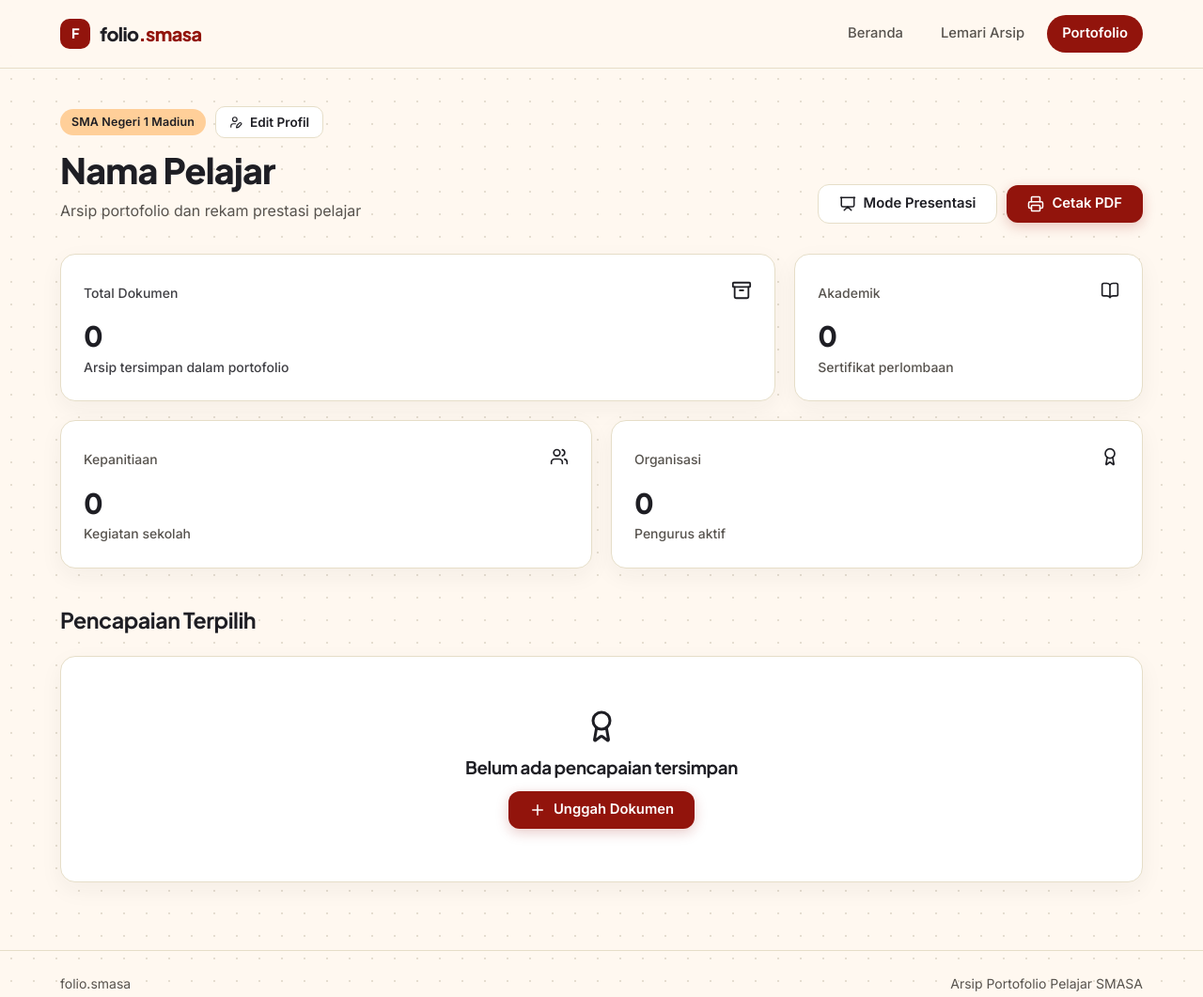
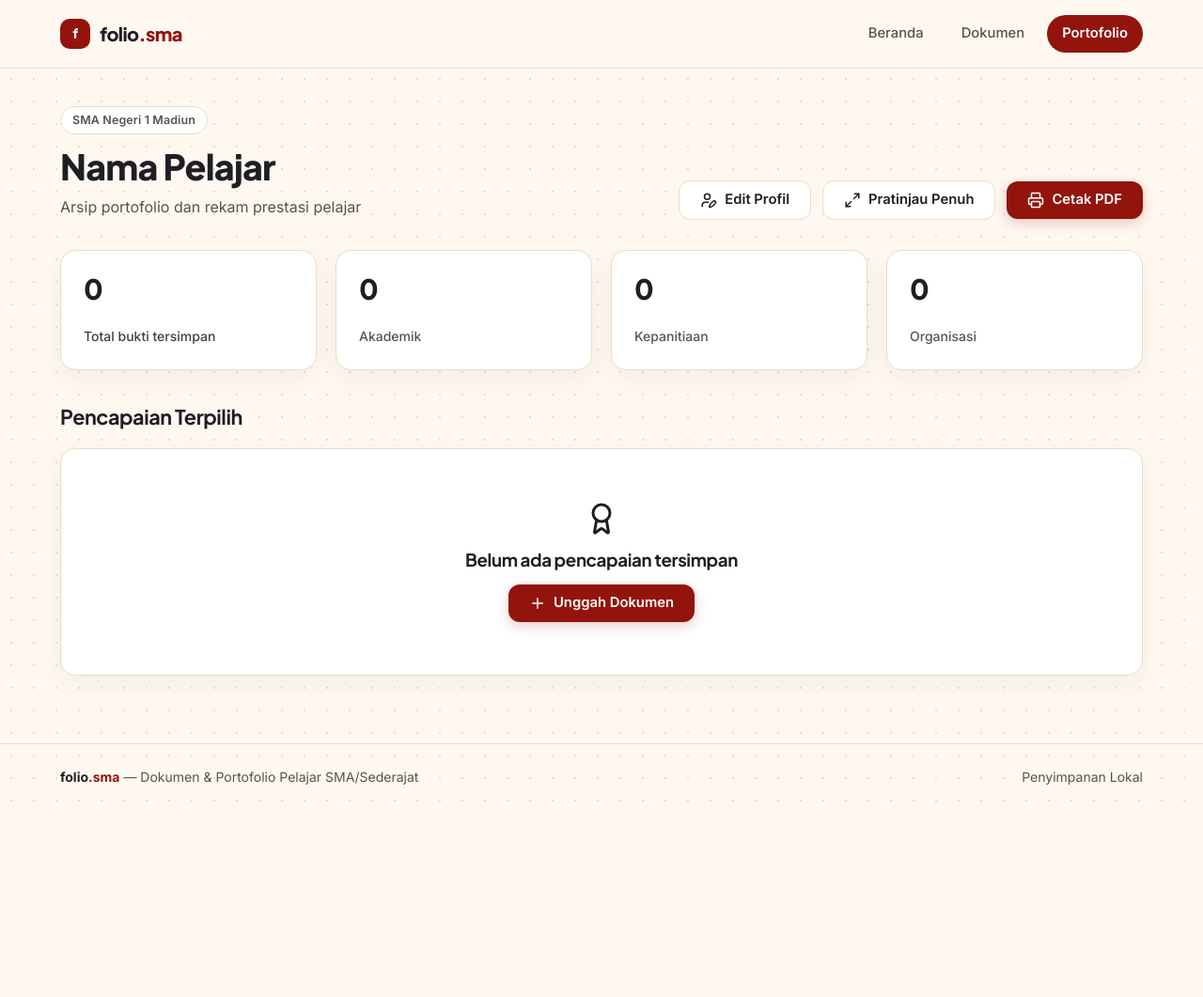
Before and after one commit to theonly-archive/folio.sma, a plain HTML site: page portofolio.html in a window 1280 px wide. Shown: the top 1061 px of the page at 94% size. After the commit the page ends 862 px from the top, so only its background shows below. Drawn offline with nearby package versions, Linux system fonts and the light colour scheme.

Commit message:
Update portofolio.html

```diff
--- a/portofolio.html
+++ b/portofolio.html
@@ -3,29 +3,24 @@
 <head>
   <meta charset="UTF-8">
   <meta name="viewport" content="width=device-width, initial-scale=1.0">
-  <title>Portofolio Pelajar — folio.smasa</title>
+  <title>Portofolio - folio.sma</title>
   <link rel="stylesheet" href="css/style.css">
-  <script src="https://unpkg.com/lucide@latest"></script>
 </head>
 <body>
   <header class="navbar">
     <div class="container navbar-inner">
       <a href="index.html" class="navbar-brand">
-        <span class="brand-badge">F</span>
-        <span><span style="color: #1E1E24;">folio</span><span style="color: #92140C;">.smasa</span></span>
+        <span class="brand-badge">f</span>
+        <span><span style="color: #1E1E24;">folio</span><span style="color: #92140C;">.sma</span></span>
       </a>
-
-      <nav>
+      <button type="button" class="nav-toggle" id="navToggle" aria-label="Menu Navigasi">
+        <i data-lucide="menu" width="20" height="20"></i>
+      </button>
       <ul class="navbar-menu" id="navbarMenu">
         <li><a href="index.html" class="nav-link">Beranda</a></li>
-          <li><a href="arsip.html" class="nav-link">Lemari Arsip</a></li>
+        <li><a href="arsip.html" class="nav-link">Dokumen</a></li>
         <li><a href="portofolio.html" class="nav-link active">Portofolio</a></li>
       </ul>
-      </nav>
-
-      <button type="button" class="nav-toggle" id="navToggle" aria-label="Menu">
-        <i data-lucide="menu"></i>
-      </button>
     </div>
   </header>
 
@@ -33,20 +28,19 @@
     <div class="container">
       <div class="page-header">
         <div>
-          <div style="display: flex; flex-wrap: wrap; align-items: center; gap: 10px; margin-bottom: 10px;">
-            <span class="badge badge-apricot" id="profileInstitution">SMA Negeri 1 Madiun</span>
-            <button type="button" class="btn btn-secondary btn-sm" id="editProfileBtn">
-              <i data-lucide="user-pen" width="14" height="14"></i>
+          <span class="badge badge-outline" id="profileInstitution" style="margin-bottom: 10px;">Asal Sekolah Belum Diatur</span>
+          <h1 class="page-title" id="profileName">Nama Pelajar</h1>
+          <p class="page-subtitle" id="profileBio">Portofolio dan rekam prestasi pelajar SMA/sederajat</p>
+        </div>
+
+        <div class="navbar-actions" style="flex-wrap: wrap;">
+          <button type="button" class="btn btn-secondary" id="editProfileBtn">
+            <i data-lucide="user-pen" width="18" height="18"></i>
             <span>Edit Profil</span>
           </button>
-          </div>
-          <h1 class="page-title" id="profileName">Nama Pelajar</h1>
-          <p class="page-subtitle" id="profileBio">Arsip portofolio dan rekam prestasi pelajar</p>
-        </div>
-        <div style="display: flex; flex-wrap: wrap; align-items: center; gap: 10px;">
           <button type="button" class="btn btn-secondary" id="presentationModeBtn">
-            <i data-lucide="presentation" width="18" height="18"></i>
-            <span>Mode Presentasi</span>
+            <i data-lucide="maximize-2" width="18" height="18"></i>
+            <span>Pratinjau Penuh</span>
           </button>
           <button type="button" class="btn btn-primary" id="printPdfBtn" onclick="window.print()">
             <i data-lucide="printer" width="18" height="18"></i>
@@ -55,54 +49,29 @@
         </div>
       </div>
 
-      <section class="bento-grid" style="margin-bottom: 40px;">
-        <div class="bento-card bento-wide stat-card-highlight">
-          <div class="bento-card-header">
-            <span class="stat-label">Total Dokumen</span>
-            <i data-lucide="archive" width="22" height="22"></i>
-          </div>
-          <div>
+      <section class="bento-grid" style="margin-bottom: 36px;">
+        <article class="bento-card stat-card-highlight" style="grid-column: span 3;">
           <div class="stat-value">0</div>
-            <p class="stat-label">Arsip tersimpan dalam portofolio</p>
-          </div>
-        </div>
-
-        <div class="bento-card">
-          <div class="bento-card-header">
-            <span class="stat-label">Akademik</span>
-            <i data-lucide="book-open" width="20" height="20"></i>
-          </div>
-          <div>
+          <div class="stat-label">Total bukti tersimpan</div>
+        </article>
+        <article class="bento-card" style="grid-column: span 3;">
           <div class="stat-value">0</div>
-            <p class="stat-label">Sertifikat perlombaan</p>
-          </div>
-        </div>
-
-        <div class="bento-card bento-half">
-          <div class="bento-card-header">
-            <span class="stat-label">Kepanitiaan</span>
-            <i data-lucide="users" width="20" height="20"></i>
-          </div>
-          <div>
+          <div class="stat-label">Akademik</div>
+        </article>
+        <article class="bento-card" style="grid-column: span 3;">
           <div class="stat-value">0</div>
-            <p class="stat-label">Kegiatan sekolah</p>
-          </div>
-        </div>
-
-        <div class="bento-card bento-half">
-          <div class="bento-card-header">
-            <span class="stat-label">Organisasi</span>
-            <i data-lucide="award" width="20" height="20"></i>
-          </div>
-          <div>
+          <div class="stat-label">Kepanitiaan</div>
+        </article>
+        <article class="bento-card" style="grid-column: span 3;">
           <div class="stat-value">0</div>
-            <p class="stat-label">Pengurus aktif</p>
-          </div>
-        </div>
+          <div class="stat-label">Organisasi</div>
+        </article>
       </section>
 
-      <div class="page-header" style="margin-bottom: 24px;">
-        <h2 style="font-size: 1.45rem;">Pencapaian Terpilih</h2>
+      <div class="page-header" style="margin-bottom: 20px;">
+        <div>
+          <h2 style="font-size: 1.35rem;">Pencapaian Terpilih</h2>
+        </div>
       </div>
 
       <section class="bento-grid" id="showcaseGrid">
@@ -118,32 +87,52 @@
     </div>
   </main>
 
+  <button type="button" class="exit-fullscreen-btn" id="exitPreviewBtn" style="display: none;">
+    <i data-lucide="minimize-2" width="16" height="16"></i>
+    <span>Keluar Pratinjau</span>
+  </button>
+
   <div class="modal-backdrop" id="editProfileModal" aria-hidden="true">
-    <div class="modal-window" role="dialog" aria-modal="true" aria-labelledby="editProfileTitle">
+    <div class="modal-window" role="dialog" aria-modal="true" aria-labelledby="editProfileModalTitle">
       <div class="modal-header">
-        <h2 class="modal-title" id="editProfileTitle">Edit Profil Pelajar</h2>
+        <h2 class="modal-title" id="editProfileModalTitle">Edit Profil</h2>
         <button type="button" class="modal-close" id="closeProfileModalBtn" aria-label="Tutup">
           <i data-lucide="x" width="18" height="18"></i>
         </button>
       </div>
+
       <form id="profileForm">
         <div class="modal-body">
           <div class="form-group">
             <label class="form-label" for="inputProfileName">Nama Lengkap</label>
-            <input type="text" id="inputProfileName" class="form-control" value="Nama Pelajar" required>
+            <input type="text" id="inputProfileName" class="form-control" placeholder="Masukkan nama lengkap kamu" required>
           </div>
+
+          <div class="form-row">
             <div class="form-group">
-            <label class="form-label" for="inputProfileInstitution">Kelas / Instansi</label>
-            <input type="text" id="inputProfileInstitution" class="form-control" value="SMA Negeri 1 Madiun" required>
+              <label class="form-label" for="inputProfileLevel">Jenjang</label>
+              <select id="inputProfileLevel" class="form-control">
+                <option value="SMA">SMA</option>
+                <option value="SMK">SMK</option>
+                <option value="MA">MA</option>
+              </select>
             </div>
+
             <div class="form-group">
-            <label class="form-label" for="inputProfileBio">Bio Singkat</label>
-            <textarea id="inputProfileBio" class="form-control" rows="3">Arsip portofolio dan rekam prestasi pelajar</textarea>
+              <label class="form-label" for="inputProfileInstitution">Nama Sekolah</label>
+              <input type="text" id="inputProfileInstitution" class="form-control" placeholder="Contoh: SMA Negeri 1 Nusantara">
             </div>
           </div>
+
+          <div class="form-group">
+            <label class="form-label" for="inputProfileBio">Bio</label>
+            <textarea id="inputProfileBio" class="form-control" placeholder="Tuliskan deskripsi singkat atau minat prestasi kamu"></textarea>
+          </div>
+        </div>
+
         <div class="modal-footer">
           <button type="button" class="btn btn-secondary" id="cancelProfileBtn">Batal</button>
-          <button type="submit" class="btn btn-primary" id="saveProfileBtn">Simpan Profil</button>
+          <button type="submit" class="btn btn-primary">Simpan Profil</button>
         </div>
       </form>
     </div>
@@ -151,11 +140,12 @@
 
   <footer class="footer">
     <div class="container footer-inner">
-      <span>folio.smasa</span>
-      <span>Arsip Portofolio Pelajar SMASA</span>
+      <span><strong style="color: #1E1E24;">folio</strong><strong style="color: #92140C;">.sma</strong> &mdash; Dokumen &amp; Portofolio Pelajar SMA/Sederajat</span>
+      <span>Penyimpanan Lokal</span>
     </div>
   </footer>
 
+  <script src="https://unpkg.com/lucide@latest"></script>
   <script src="js/app.js"></script>
   <script>
     lucide.createIcons();
```
Lines whose indentation alone changed are shown as unchanged.
